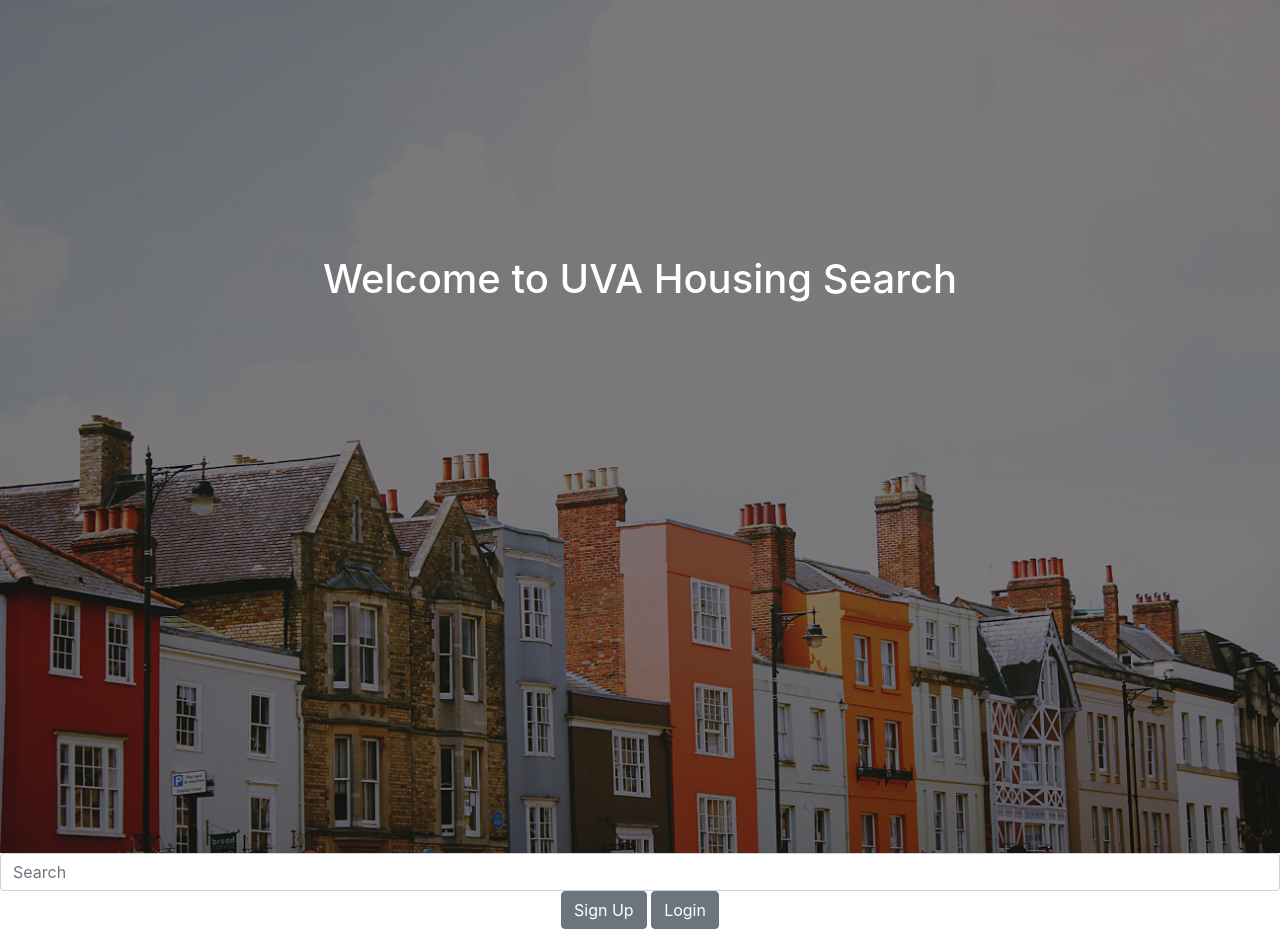
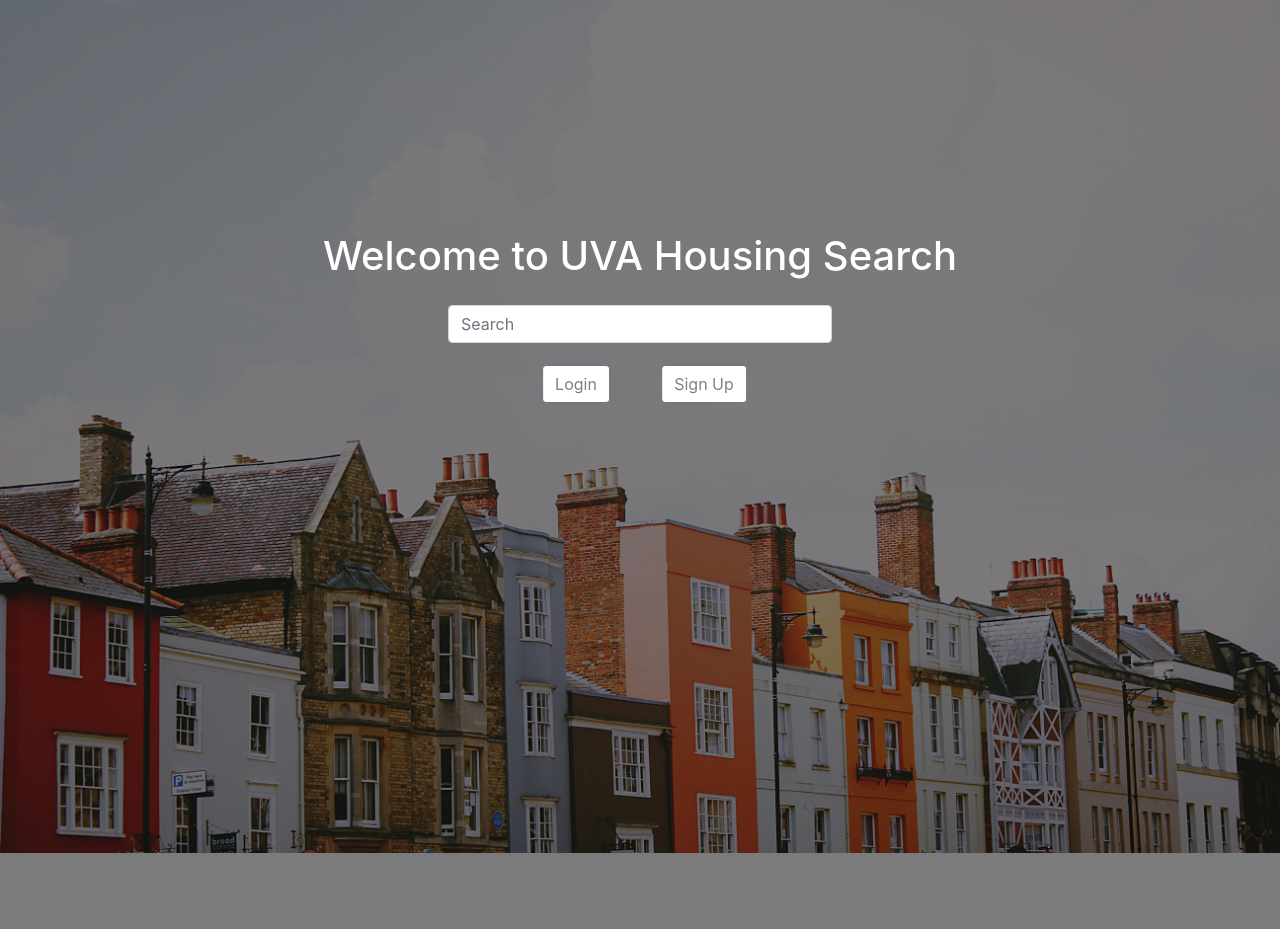
Before and after one commit to meganm18/Group-Project-Housing-Website, a Django app: page / in a window 1280 px wide. Shown: the part 56-985 px from the top of the page. After the commit the page ends 909 px from the top, so only its background shows below. Run offline with Django 3.2, Linux system fonts and the light colour scheme; some libraries are stand-ins or nearby versions.

Commit message:
Fixed home page

```diff
--- a/housing_app/templates/home.html
+++ b/housing_app/templates/home.html
@@ -6,13 +6,17 @@
 
 	{% block content %}
 
-
 	<div class="form group, home_container">
 		<img class="img-responsive" src="{% static "images/apartments.jpg" %}" height="70%" width="100%" id="home_image">
+
+		<input class="form-control" type="text" placeholder="Search" id="home_text">
+
+
+
+		<button type="button" class="centered, btn btn-secondary" id="home_signup_button">Sign Up</button>
+		<button type="button" class="centered, btn btn-secondary" id="home_login_button">Login</button>
 		<h1 class="text"> Welcome to UVA Housing Search </h1>
-		<input class="form-control" type="text" placeholder="Search">
-		<button type="button" class="centered, btn btn-secondary">Sign Up</button>
-		<button type="button" class="centered, btn btn-secondary">Login</button>
+
 
 	</div>
 	{% endblock content %}
--- a/static/housing_app/style.css
+++ b/static/housing_app/style.css
@@ -32,3 +32,31 @@ html, body {
 	color: black;
 	text-align: center;
 }
+
+
+#home_text {
+	position: absolute;
+	top: 38%;
+	left: 50%;
+	transform: translate(-50%, -50%);
+	color: gray;
+	width: 30%;
+}
+
+#home_signup_button {
+	position: absolute;
+	top: 45%;
+	left: 55%;
+	transform: translate(-50%, -50%);
+	color: gray;
+	background-color: white;
+}
+
+#home_login_button {
+	position: absolute;
+	top: 45%;
+	left: 45%;
+	transform: translate(-50%, -50%);
+	color: gray;
+	background-color: white;
+}
```
Also changed, not shown: static/style.css (deleted, +0 -13 lines).
